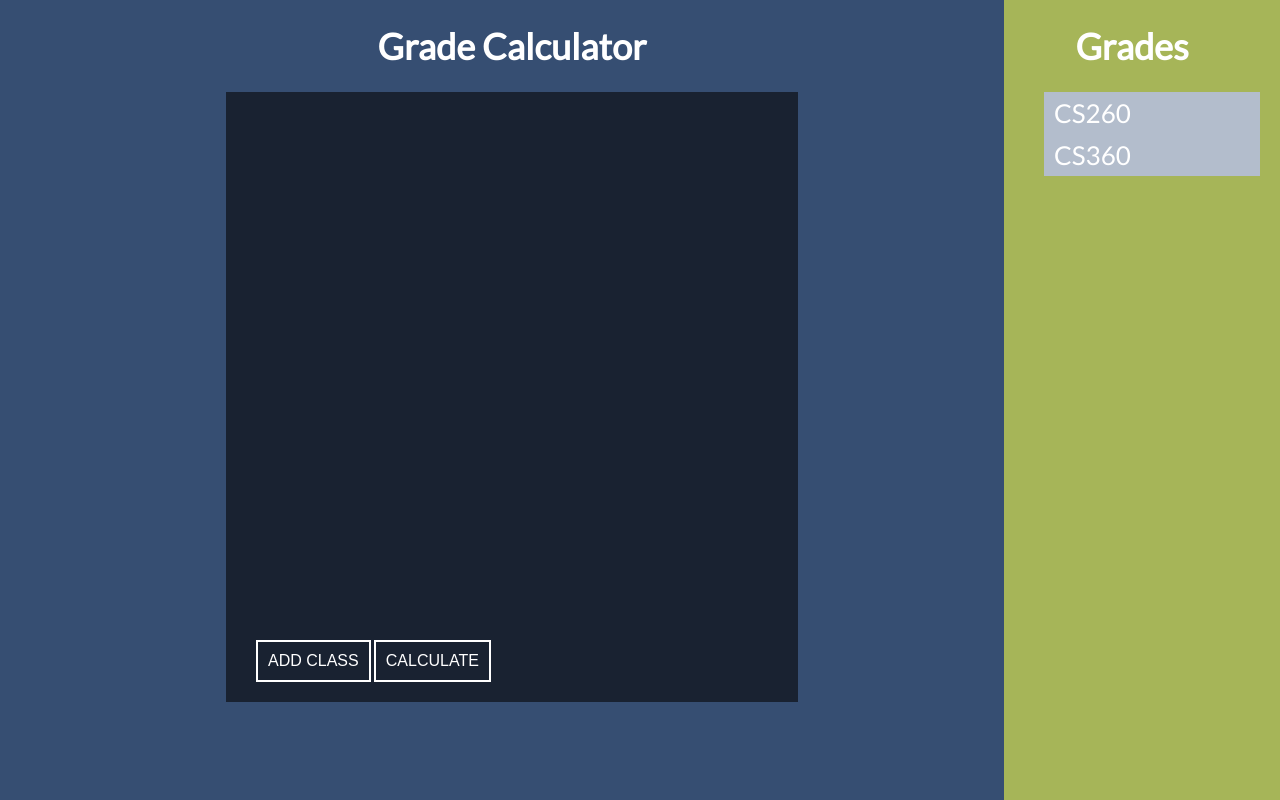
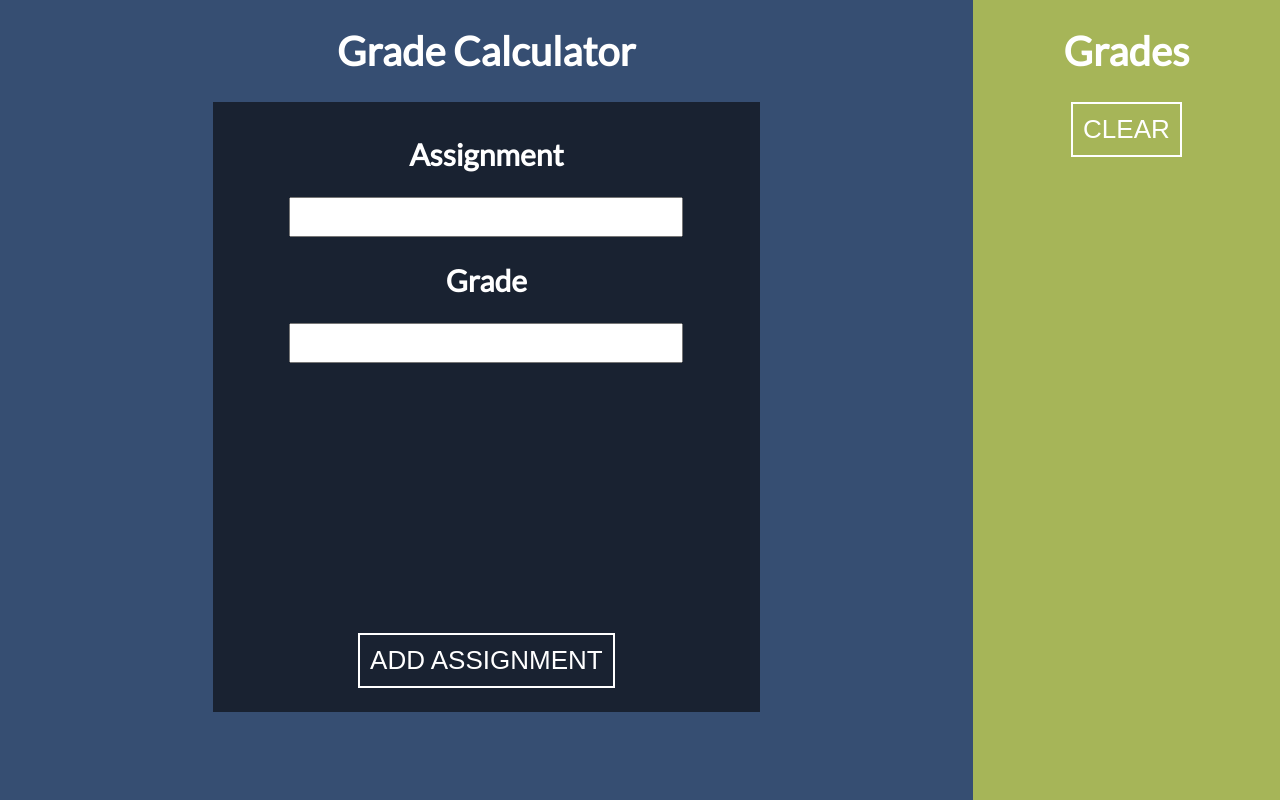
Before and after one commit to phhorton/Lab1Creative, a plain HTML site: page index.html in a window 1280 px wide. Drawn offline with Linux system fonts and the light colour scheme.

Commit message:
final version

```diff
--- a/index.html
+++ b/index.html
@@ -6,37 +6,62 @@
 	<link rel="stylesheet" href="main.css">
 	<link href="https://fonts.googleapis.com/css?family=Lato" rel="stylesheet">
 	<script>
-		var grades = [];
-		var gradeDisplay = 0;
-		var dispalyGrade = displayGrade(){
-			alert("hello");
-			var gradeDisplay = "Current Grade:" + grade;
-			document.getElementById('current_grade').innterHTML = gradeDisplay;
-		}
-	</script>
+	let all_grades = [];
+	function add () {
+              let assignment = document.getElementById("assignment_input").value;
+  let grade = document.getElementById("grade_input").value;
+  all_grades.push({assignment, grade});
+  let inner = "<ul>";
+  for (i = 0; i < all_grades.length; i++) {
+              inner += "<li>"+all_grades[i].assignment+" - "+all_grades[i].grade+"</li>";
+  }
+  inner += "</ul>";
+  let list = document.getElementById("all_assignments");
+  list.innerHTML = inner;
+  document.getElementById("assignment_input").value = "";
+  document.getElementById("grade_input").value = "";
+  calc();
+}
+function calc () {
+              let final = 0;
+  let total = 0;
+  for (i = 0; i < all_grades.length; i++) {
+              total += parseInt(all_grades[i].grade);
+  }
+  console.log(total);
+  final = (total / all_grades.length).toFixed(2);
+  console.log(final);
+  document.getElementById("final_grade").innerHTML = "Final Grade:  "+final + "%";
+}
+function edit() {
+  all_grades = [];
+  let inner = "<ul>";
+  inner += "</ul>";
+  let list = document.getElementById("all_assignments");
+  list.innerHTML = inner;
+  document.getElementById("final_grade").innerHTML = "Final Grade: "+0;
+}
+</script>
 </head>
 <body>
 	<div class="content">
 		<div class="rightbar">
-			<h1 class="lt_text">Grades</h1>
-			<ul>
-				<li>CS260</li>
-				<li>CS360</li>
-			</ul>
+			<h1>Grades</h1>
+			<div id="all_assignments"></div>
+			<h2 id="final_grade"></h2>
+			<button onclick="edit()">Clear</button>
 		</div>
 		<div class="mainbody">
 			<h1>Grade Calculator</h1>
 			<div class="calculator">
 				<div>
-					<script>
-						displayGrade();
-					</script>
 					<h2 id="current_grade"></h2>
+					<h2>Assignment </h2>
+					<input type="text" id="assignment_input">
+					<h2>Grade</h2>
+					<input type="number" id="grade_input">
 				</div>
-				<div class="centered">
-					<button onclick="addClass()">Add Class</button>
-					<button onclick="calculate()">Calculate</button>
-				</div>
+				<button id="add" onclick="add()">Add Assignment</button>
 			</div>
 		</div>
 	</div>
--- a/main.css
+++ b/main.css
@@ -1,6 +1,5 @@
 body {
 	background-color:#364e72;
-//	background-color: #494e6b;
 	margin-top:0;
 	margin-bottom:0;
 	margin-left:0;
@@ -12,21 +11,29 @@ body {
 
 .rightbar {
 	background-color:#a6b558;
-//	background-color: #985e6d;
-	width:20%;
+	width:24%;
 	position:absolute;
 	right:0;
-	padding-right:20px;
 	height:100%;
 	top: 0;
+	text-align:center;
+}
+
+#all_assignments {
+	width:90%;
 }
 
 .mainbody {
-	width:80%;
+	width:76%;
 	position:absolute;
 	left:0;
 	top:0;
 	height:100%;
+	text-align:center;
+}
+
+input {
+	font-size:30px;
 }
 
 .calculator {
@@ -39,29 +46,24 @@ body {
 	left:0;
 	right:0;
 	background-color: #192231;
-	//background-color:#98878f;
 	position:relative;
-}
-
-.centered {
-	//text-align:center;
-	position:absolute;
-	bottom:20px;
-	width:100%;
 }
 
 h1 {
 	color: white;
-	font-size:36px;
+	font-size:40px;
 	text-align: center;
 	font-family: 'Lato', sans-serif;
 }
 
+h2 {
+	text-align:center;
+	font-size:30px;
+}
 
 li {
 	list-style:none;
 	background-color:#b3bdcc;
-//	background-color:#98878f;
 	font-size:26px;
 	color:white;
 	padding-left:10px;
@@ -71,16 +73,15 @@ li {
 	font-family: 'Lato', sans-serif;
 }
 
-.lt_text {
-	color: white;
+#add {
+	margin-top:270px;
 }
 
 button {
-//	background-color: #98878f;
 	background-color:transparent;
 	border:2px solid white;
 	color:white;
-	font-size:16px;
+	font-size:26px;
 	padding:10px;
 	text-transform:uppercase;
 }
```
